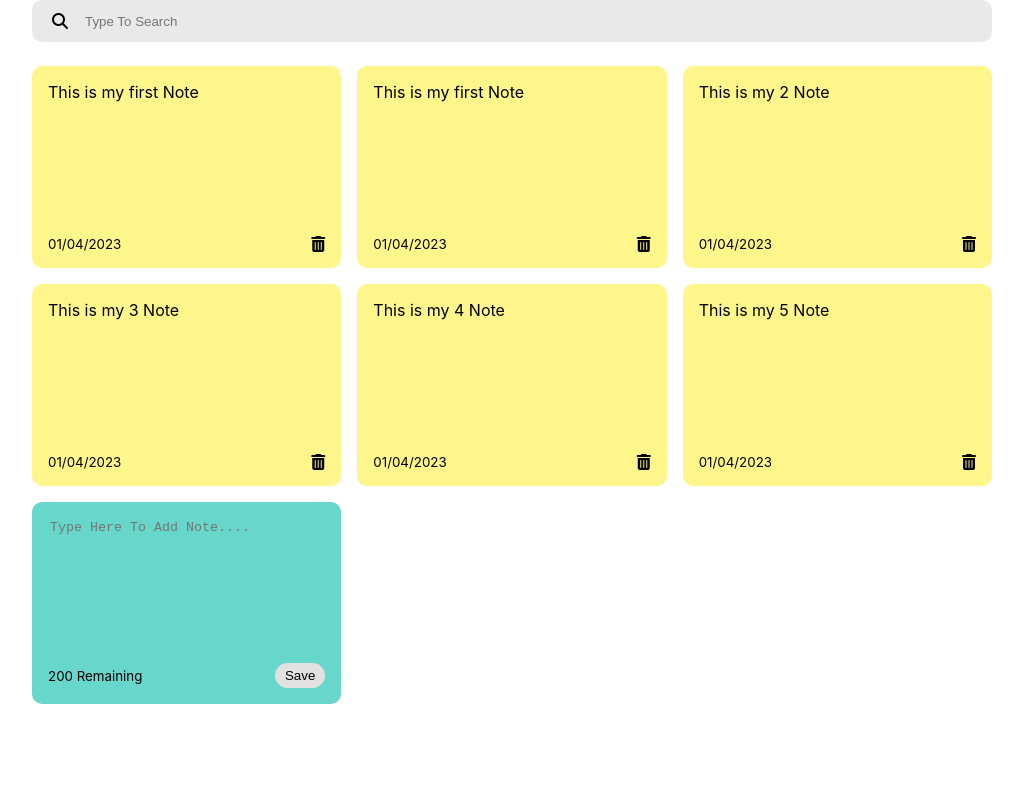
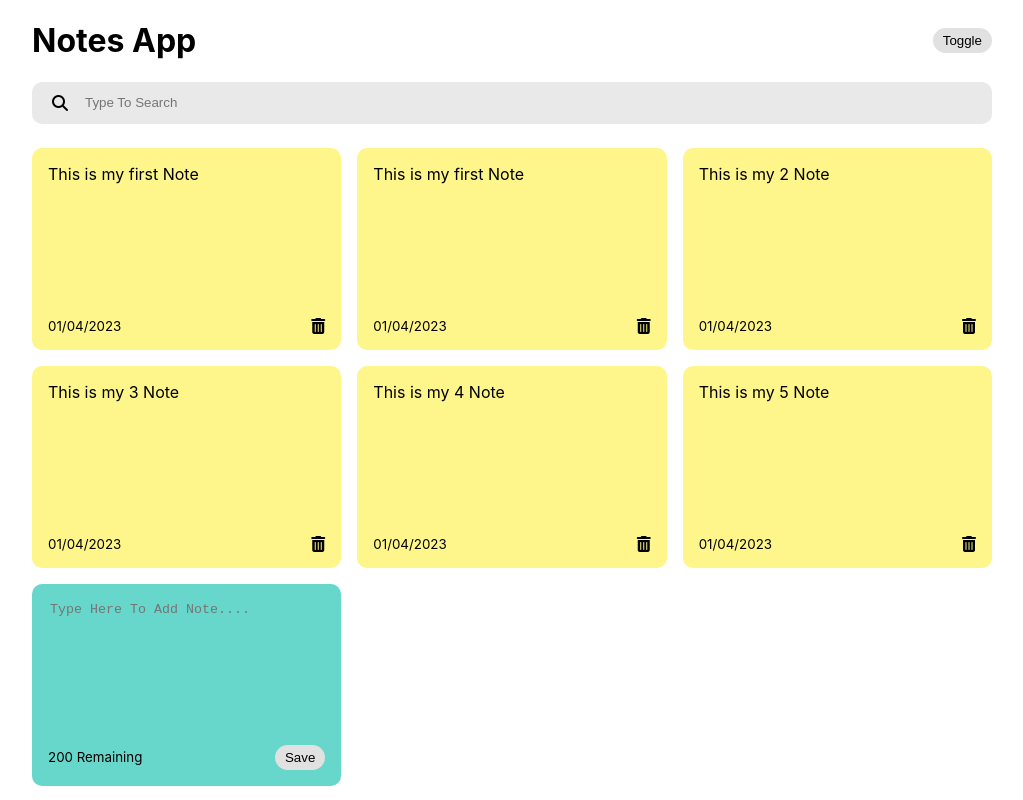
Before and after one commit to vishu118/ReactNotesApp, a React (Create React App) app: page / in a window 1280 px wide. Shown: the whole page, without its empty margins (128-1151 px from the left). Built offline with nearby package versions, Linux system fonts and the light colour scheme.

Commit message:
dark mode

```diff
--- a/src/App.js
+++ b/src/App.js
@@ -1,83 +1,96 @@
-import { useState } from "react";
+import { useEffect, useState } from "react";
 import NotesList from "./Components/NotesList";
-import {nanoid} from 'nanoid';
+import { nanoid } from "nanoid";
 import Search from "./Components/Search";
+import Header from "./Components/Header";
 
-
-
-const App = ()=> {
-  const [notes,setnotes] = useState([
+const App = () => {
+  const [notes, setnotes] = useState([
     {
-      id : nanoid(),
-      text : "This is my first Note",
-      date : '01/04/2023'
+      id: nanoid(),
+      text: "This is my first Note",
+      date: "01/04/2023",
     },
 
     {
-      id : nanoid(),
-      text : "This is my first Note",
-      date : '01/04/2023'
+      id: nanoid(),
+      text: "This is my first Note",
+      date: "01/04/2023",
     },
 
     {
-      id : nanoid(),
-      text : "This is my 2 Note",
-      date : '01/04/2023'
+      id: nanoid(),
+      text: "This is my 2 Note",
+      date: "01/04/2023",
     },
 
     {
-      id : nanoid(),
-      text : "This is my 3 Note",
-      date : '01/04/2023'
+      id: nanoid(),
+      text: "This is my 3 Note",
+      date: "01/04/2023",
     },
 
     {
-      id : nanoid(),
-      text : "This is my 4 Note",
-      date : '01/04/2023'
+      id: nanoid(),
+      text: "This is my 4 Note",
+      date: "01/04/2023",
     },
 
     {
-      id : nanoid(),
-      text : "This is my 5 Note",
-      date : '01/04/2023'
+      id: nanoid(),
+      text: "This is my 5 Note",
+      date: "01/04/2023",
+    },
+  ]);
+
+  const [SearchNote, setSearchNote] = useState("");
+  const [darkMode, setdarkMode] = useState(false);
+
+  useEffect(()=>{
+    const savedNotes = JSON.parse(
+      localStorage.getItem('Notes-App-React')
+      );
+      if(savedNotes){
+          setnotes(savedNotes)
     }
-  ])
+  },[])
 
+  useEffect(()=>{
+      localStorage.setItem('Notes-App-React',JSON.stringify(notes))
+  },[notes])
 
+  const addNote = (text) => {
+    const date = new Date();
+    const newNote = {
+      id: nanoid(),
+      text: text,
+      date: date.toLocaleDateString(),
+    };
 
-  const [SearchNote,setSearchNote] = useState("")
+    const newNotes = [...notes, newNote];
+    setnotes(newNotes);
+  };
 
-  const addNote = (text) =>{
-   const date = new Date()
-   const newNote = {
-    id : nanoid(),
-    text :text,
-    date :date.toLocaleDateString()
-   }
-
-
-
-   const newNotes = [...notes ,newNote]
-   setnotes(newNotes)
-
-  }
-
-  const deleteNote = (id)=>{
-    const newNotes = notes.filter((note)=> note.id !== id)
-    setnotes(newNotes)
-
-   }
+  const deleteNote = (id) => {
+    const newNotes = notes.filter((note) => note.id !== id);
+    setnotes(newNotes);
+  };
 
   return (
-    <div className="container">
-     <Search handleSearchNote = {setSearchNote}/>
-    <NotesList notes={notes.filter((ele)=>
-               ele.text.toLowerCase().includes(SearchNote))}
-               handleAddNote = {addNote}
-               handleDeleteNote = {deleteNote}/>
+   <div className={`${darkMode && 'dark-mode'}`}>
+     <div className="container">
+      <Header handleToggle={setdarkMode} />
+      <Search handleSearchNote={setSearchNote} />
+      <NotesList
+        notes={notes.filter((ele) =>
+          ele.text.toLowerCase().includes(SearchNote)
+        )}
+        handleAddNote={addNote}
+        handleDeleteNote={deleteNote}
+      />
     </div>
+   </div>
   );
-}
+};
 
 export default App;
--- /dev/null
+++ b/src/Components/Header.js
@@ -0,0 +1,17 @@
+import React from 'react'
+
+const Header = ({handleToggle}) => {
+  return (
+    <div className='header'>
+         <h1>Notes App</h1>
+         <button className='save' onClick = {()=>{
+            handleToggle(
+                (previousMode)=>!previousMode
+
+            )
+         }}>Toggle</button>
+    </div>
+  )
+}
+
+export default Header
```
Also changed, not shown: src/index.css (line endings or trailing spaces).
